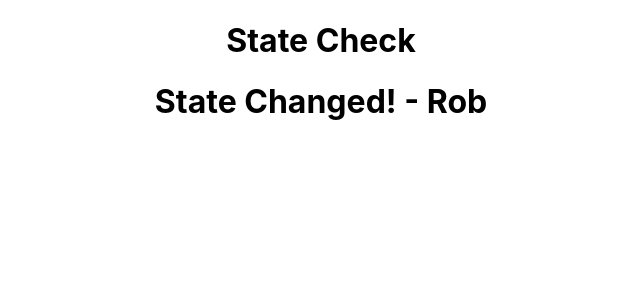
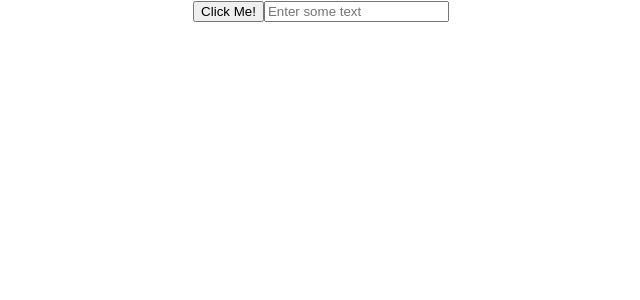
Before and after one commit to AlanLeverenz/react-from-beginning, a React (Create React App) app in the folder section2/: page / in a window 1280 px wide. Shown: the top 300 px of the page, without its empty margins (319-959 px from the left). Built offline with nearby package versions, Linux system fonts and the light colour scheme; the HTML template or start-up script is replaced by a standard one.

Commit message:
applied simple events

```diff
--- a/section2/src/App.js
+++ b/section2/src/App.js
@@ -1,6 +1,7 @@
 import React, { Component } from 'react';
 import './App.css';
-import StateInAction from './StateInAction';
+// import StateInAction from './StateInAction';
+import SimpleEvents from './SimpleEvents';
 
 // function App() {
 //   return <h1>Sanity Check</h1>;
@@ -10,8 +11,7 @@ class App extends Component {
   render() {
     return (
       <div className='App'>
-        <h1>State Check</h1>
-        <StateInAction name='Rob' />
+        <SimpleEvents />
       </div>
     );
   }
--- /dev/null
+++ b/section2/src/SimpleEvents.js
@@ -0,0 +1,33 @@
+import React, { Component } from 'react';
+
+class SimpleEvents extends Component {
+  handleClick() {
+    console.log('Test');
+  }
+
+  handleChange() {
+    console.log('User changed input');
+  }
+
+  handleSubmit(event) {
+    console.log('Form submitted!');
+    event.preventDefault();
+  }
+
+  render() {
+    return (
+      <div>
+        <form onSubmit={this.handleSubmit}>
+          <button onClick={this.handleClick}>Click Me!</button>
+          <input
+            onChange={this.handleChange}
+            type='text'
+            placeholder='Enter some text'
+          />
+        </form>
+      </div>
+    );
+  }
+}
+
+export default SimpleEvents;
```
